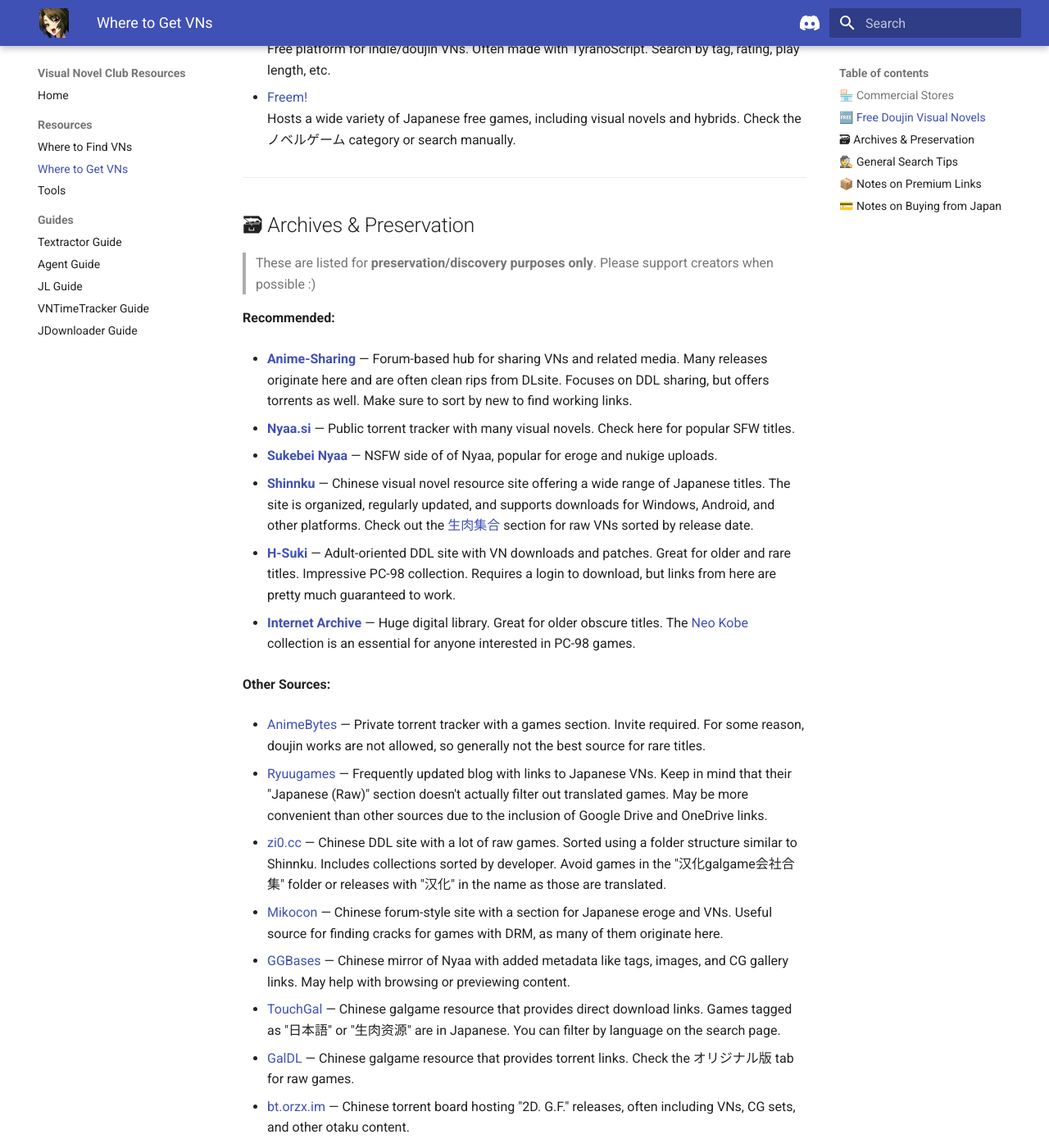
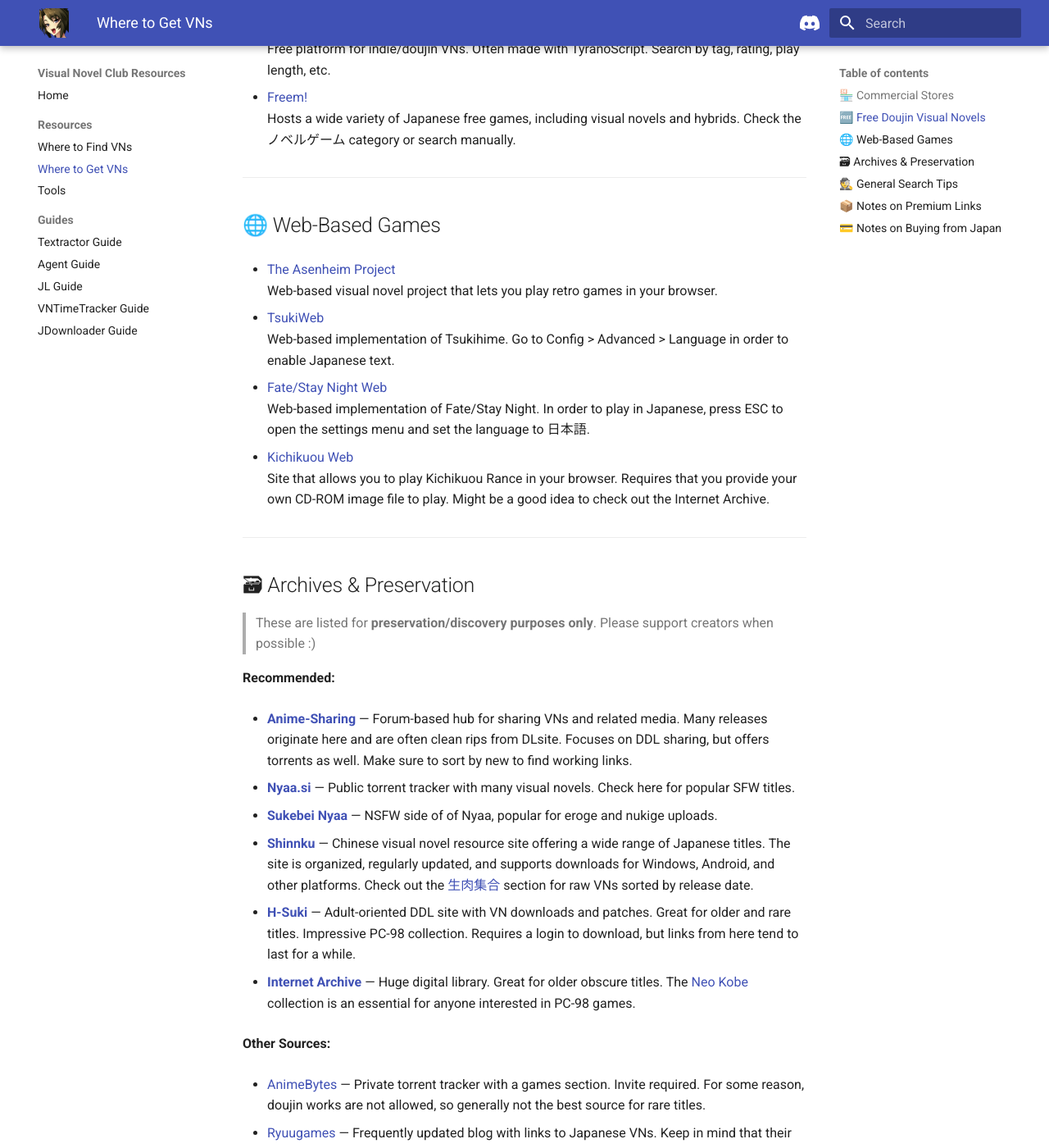
Before and after one commit to drinosaret/vn-club-resources, an MkDocs documentation site: the page built from docs/sources.md, in a window 1280 px wide and 1400 px high, scrolled down 1083 px. Shown: the whole window at 82% size. Built offline with MkDocs 1.6.1 and Material for MkDocs 9.7.7, drawn with Linux system fonts in a browser that asks for light colours.

Commit message:
Added web-based sources

```diff
--- a/docs/sources.md
+++ b/docs/sources.md
@@ -42,6 +42,22 @@
 
 ---
 
+## 🌐 Web-Based Games
+
+- [The Asenheim Project](https://tss.asenheim.org/)
+  Web-based visual novel project that lets you play retro games in your browser.
+
+- [TsukiWeb](https://tsukiweb.holofield.fr/)
+  Web-based implementation of Tsukihime. Go to Config > Advanced > Language in order to enable Japanese text.
+
+- [Fate/Stay Night Web](https://fatestaynight.vnovel.org/)
+  Web-based implementation of Fate/Stay Night. In order to play in Japanese, press ESC to open the settings menu and set the language to 日本語.
+
+- [Kichikuou Web](https://kichikuou.github.io/web/)
+  Site that allows you to play Kichikuou Rance in your browser. Requires that you provide your own CD-ROM image file to play. Might be a good idea to check out the Internet Archive.
+
+---
+
 ## 🗃 Archives & Preservation
 
 > These are listed for **preservation/discovery purposes only**. Please support creators when possible :)
@@ -56,7 +72,7 @@
 
 - **[Shinnku](https://www.shinnku.com/)** — Chinese visual novel resource site offering a wide range of Japanese titles. The site is organized, regularly updated, and supports downloads for Windows, Android, and other platforms. Check out the [生肉集合](https://www.shinnku.com/files/galgame0) section for raw VNs sorted by release date.
 
-- **[H-Suki](https://www.h-suki.com/en/home)** — Adult-oriented DDL site with VN downloads and patches. Great for older and rare titles. Impressive PC-98 collection. Requires a login to download, but links from here are pretty much guaranteed to work.
+- **[H-Suki](https://www.h-suki.com/en/home)** — Adult-oriented DDL site with VN downloads and patches. Great for older and rare titles. Impressive PC-98 collection. Requires a login to download, but links from here tend to last for a while.
 
 - **[Internet Archive](https://archive.org/)** — Huge digital library. Great for older obscure titles. The [Neo Kobe](https://archive.org/details/NeoKobe-NecPc-98012017-11-17) collection is an essential for anyone interested in PC-98 games.
 
```
